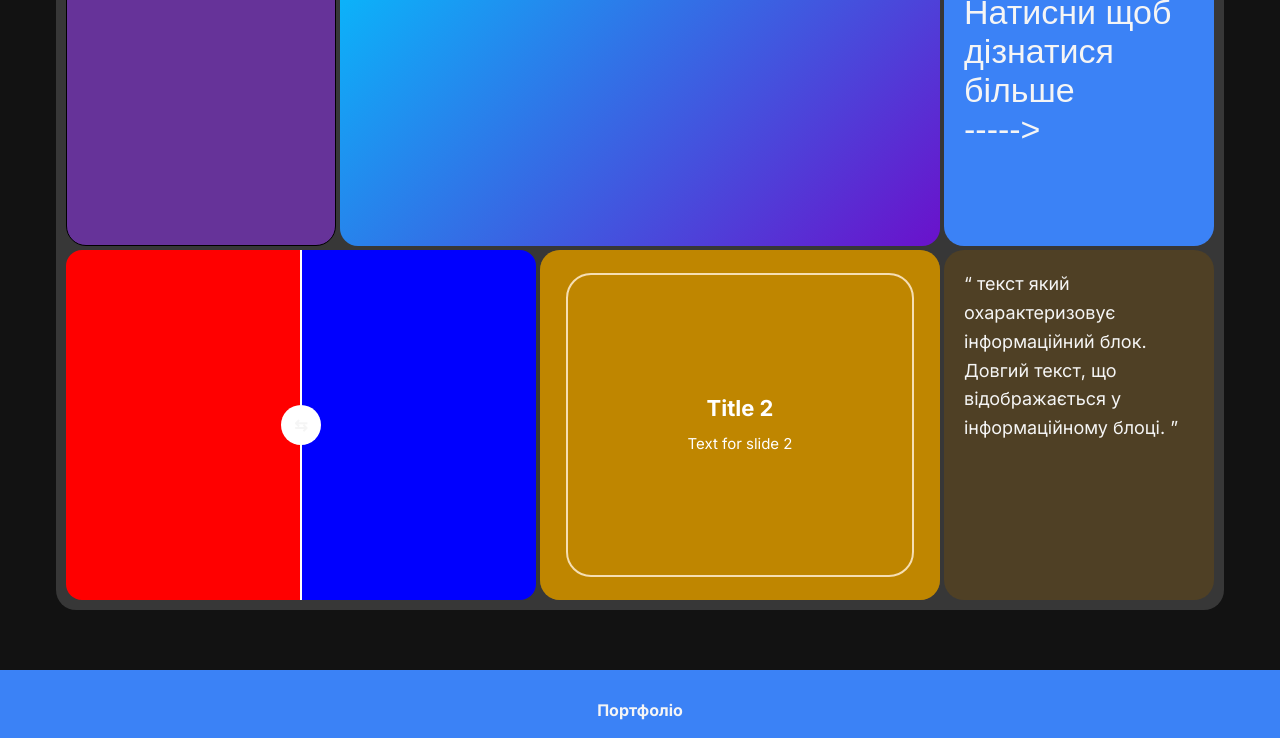
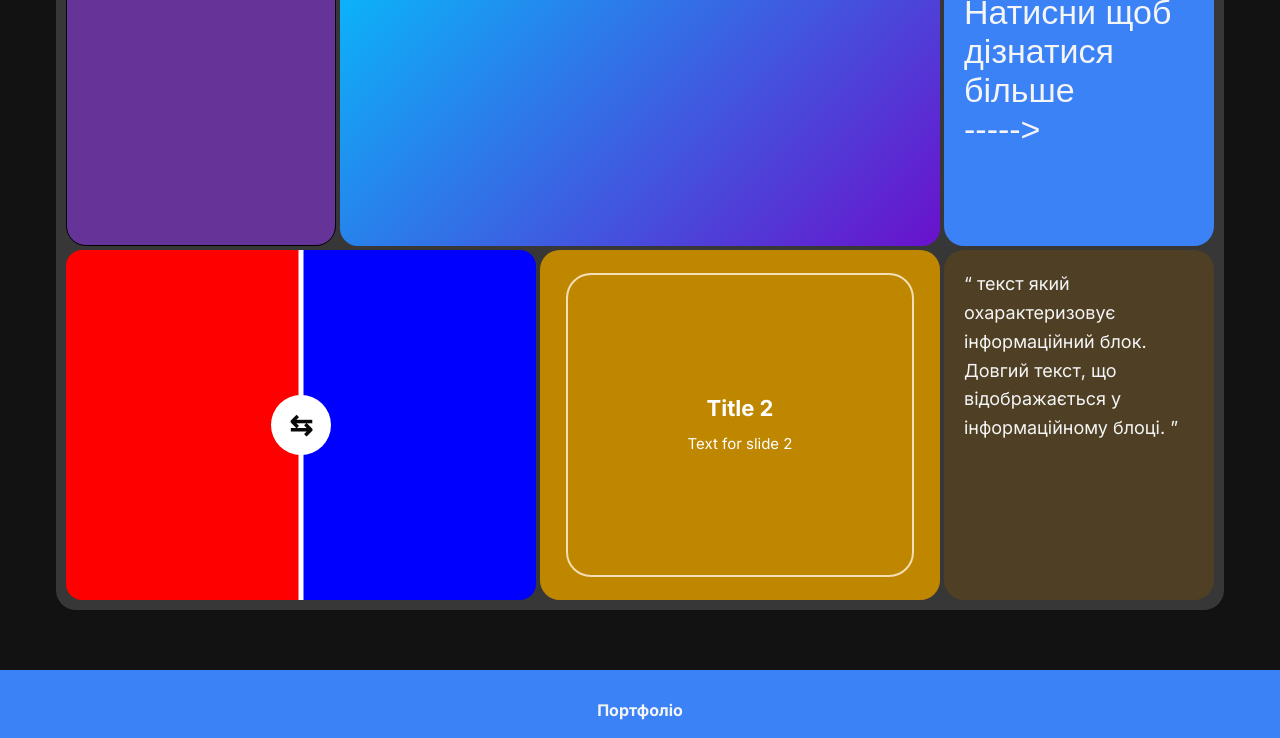
Before and after one commit to sstavh/ddnconstruction-website, a Nuxt app: page / in a window 1280 px wide. Shown: the part 4215-4953 px from the top of the page. Built offline with nearby package versions, Linux system fonts and the light colour scheme.

Commit message:
Detals Information section finals update

```diff
--- a/app/components/base/HiroPages/DetalsInformation.vue
+++ b/app/components/base/HiroPages/DetalsInformation.vue
@@ -1,7 +1,9 @@
 <script setup lang="ts">
-import { computed } from 'vue'
+import { computed, onMounted, nextTick } from 'vue'
+import AOS from 'aos'
+import 'aos/dist/aos.css'
 
-console.log("Information good work")
+console.log('Information good work')
 
 import FotoImgTest from '~/components/ui/informationBlok/FotoImgTest.vue'
 import FotosPortaolio from '~/components/ui/FotosPortaolio.vue'
@@ -18,30 +20,61 @@ const slides = [
   { color: '#7c3aed', title: 'Title 5', text: 'Text for slide 5' }
 ]
 
-// Описуємо всі елементи списку як конфіг
-type Item = { key: string; component: any; props?: Record<string, any> }
+type Item = {
+  key: string
+  component: any
+  props?: Record<string, any>
+  aos?: string
+  duration?: number
+  delay?: number
+  easing?: string
+  anchorPlacement?: string
+}
 
 const items: Item[] = [
-  { key: 'foto', component: FotoImgTest },
-  { key: 'portfolio', component: FotosPortaolio, props: { class: 'update' } },
-  { key: 'btn', component: ButtonInformationTest },
+  { key: 'foto', component: FotoImgTest, aos: 'fade-right', duration: 1400, easing: 'ease-out-cubic' },
+
+  {
+    key: 'portfolio',
+    component: FotosPortaolio,
+    props: { class: 'update' },
+    aos: 'zoom-in',
+    duration: 10000,
+    delay: 150,
+    easing: 'ease-out-back'
+  },
+
+  { key: 'btn', component: ButtonInformationTest, aos: 'fade-left', duration: 10600, delay: 250, easing: 'ease-out-cubic' },
+
   {
     key: 'beforeAfter',
     component: beforeAfter,
-    // якщо твій компонент приймає props як left-color/right-color:
-    props: { 'left-color': '#ff0000', 'right-color': '#0000ff', class: 'h-56' }
-    // якщо приймає camelCase (leftColor/rightColor) — заміни на:
-    // props: { leftColor: '#ff0000', rightColor: '#0000ff', class: 'h-56' }
+    props: { 'left-color': '#ff0000', 'right-color': '#0000ff', class: 'h-56' },
+    aos: 'zoom-out-right',
+    duration: 8500,
+    easing: 'ease-out-cubic'
   },
-  { key: 'carousel', component: caruseProgektTest, props: { slides } },
-  { key: 'text', component: TextBlok }
+
+  { key: 'carousel', component: caruseProgektTest, props: { slides }, aos: 'fade-left', duration: 1300, delay: 100 },
+
+  { key: 'text', component: TextBlok, aos: 'fade-up', duration: 1900, delay: 200, easing: 'ease-out-cubic' }
 ]
 
-// Групуємо по 3
 const groups = computed(() => {
   const out: Item[][] = []
   for (let i = 0; i < items.length; i += 3) out.push(items.slice(i, i + 3))
   return out
+})
+
+onMounted(async () => {
+  AOS.init({
+    once: true, // анімація 1 раз
+    offset: 60, // коли починати
+    duration: 800 // дефолт, якщо не задано на елементі
+  })
+
+  await nextTick()
+  AOS.refreshHard()
 })
 </script>
 
@@ -49,25 +82,30 @@ const groups = computed(() => {
   <div class="container">
     <div class="info-container">
       <div class="info-container__box">
-
-        <!-- ГРУПИ -->
         <div class="groups">
           <div v-for="(group, gIndex) in groups" :key="gIndex" class="group">
             <ul class="group__ul">
-              <li v-for="item in group" :key="item.key" class="group__li">
+              <li
+                v-for="item in group"
+                :key="item.key"
+                class="group__li"
+                :data-aos="item.aos"
+                :data-aos-duration="item.duration"
+                :data-aos-delay="item.delay"
+                :data-aos-easing="item.easing"
+                :data-aos-anchor-placement="item.anchorPlacement || 'top-bottom'"
+              >
                 <component :is="item.component" v-bind="item.props" />
               </li>
             </ul>
           </div>
         </div>
-
       </div>
     </div>
   </div>
 </template>
 
 <style scoped>
-
 .info-container {
   margin-bottom: 60px;
   margin-top: 70px;
@@ -75,6 +113,7 @@ const groups = computed(() => {
   padding: 10px;
   background-color: rgb(55, 55, 55);
 }
+
 /* твій стиль */
 .update {
   width: 600px;
@@ -85,12 +124,12 @@ const groups = computed(() => {
 .groups {
   display: flex;
   flex-direction: column;
-  gap: 4px; /* відступ між групами */
+  gap: 4px;
 }
 
 .group__ul {
   display: grid;
-  grid-template-columns: repeat(3, 1fr); /* 3 в ряд */
+  grid-template-columns: repeat(3, 1fr);
   gap: 4px;
   list-style: none;
   padding: 0;
@@ -99,7 +138,6 @@ const groups = computed(() => {
 
 .group__li {
   display: flex;
-
 }
 
 /* адаптив */
--- a/app/components/ui/informationBlok/beforeAfter.vue
+++ b/app/components/ui/informationBlok/beforeAfter.vue
@@ -99,17 +99,20 @@ function onUp() {
   top: 0;
   bottom: 0;
   left: 50%;
-  width: 2px;
+  width: 5px;
   transform: translateX(-50%);
   background: white;
 }
 
 .knob {
+  color: var(--color-praymeri-blek);
+  font-size: var(--font-s-h4);
+  font-weight: var(--font-w-h1);
   position: absolute;
   top: 50%;
   left: 50%;
-  width: 40px;
-  height: 40px;
+  width: 60px;
+  height: 60px;
   transform: translate(-50%, -50%);
   border-radius: 50%;
   background: white;
```
Lines whose indentation alone changed are shown as unchanged.
